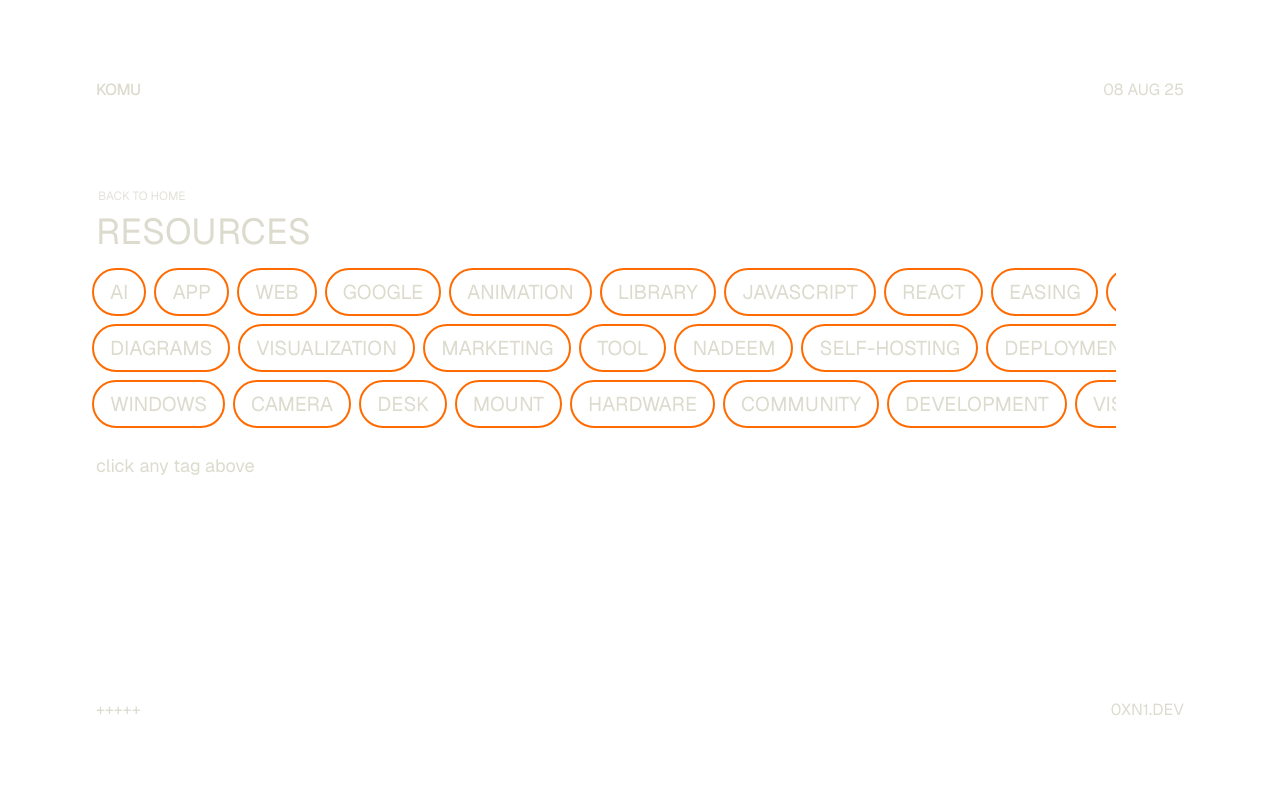
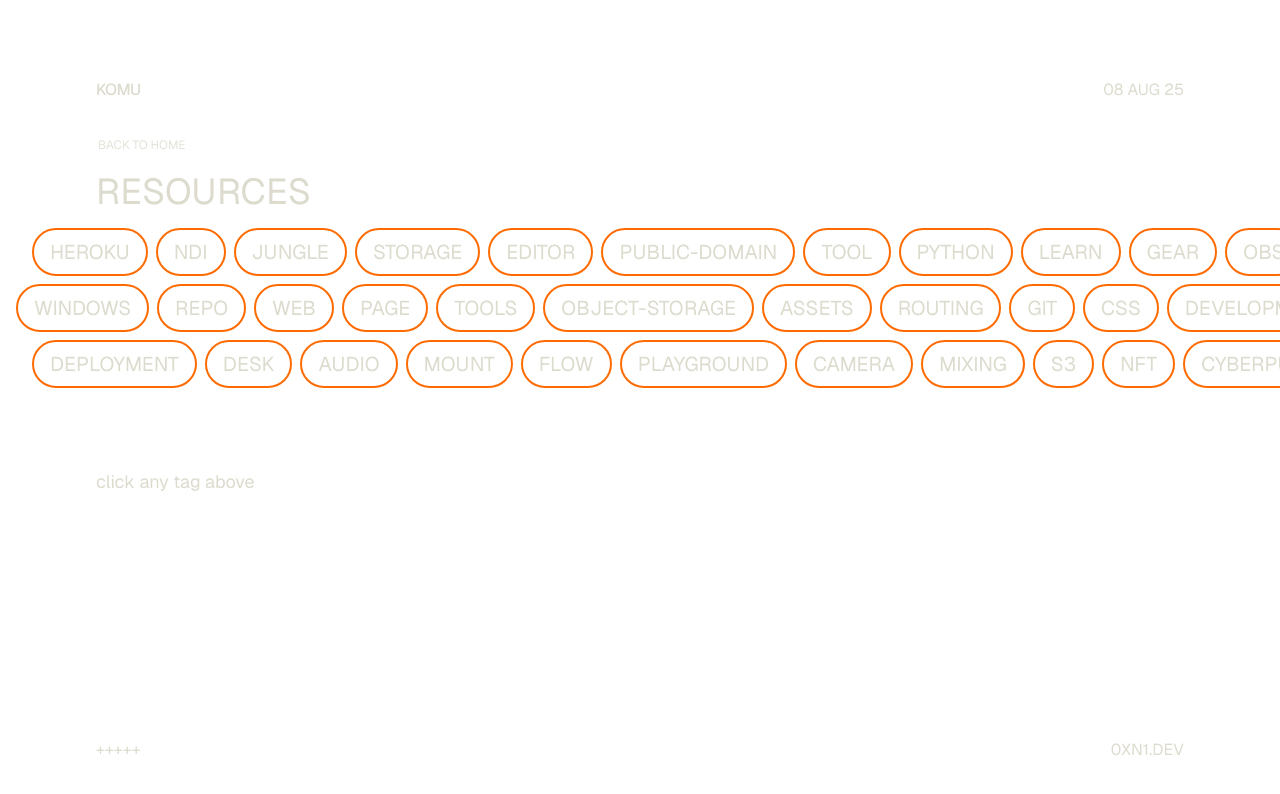
Before and after one commit to 0xN1/komu, a Next.js app: page /resources in a window 1280 px wide. Shown: the top 794 px of the page. Built offline with nearby package versions, Linux system fonts and the light colour scheme.

Commit message:
feat: animation and layout improvements

```diff
--- a/package.json
+++ b/package.json
@@ -9,9 +9,11 @@
     "lint": "next lint"
   },
   "dependencies": {
+    "lucide-react": "^0.539.0",
+    "motion": "^12.23.12",
+    "next": "15.4.6",
     "react": "19.1.0",
-    "react-dom": "19.1.0",
-    "next": "15.4.6"
+    "react-dom": "19.1.0"
   },
   "devDependencies": {
     "typescript": "^5",
--- a/src/app/globals.css
+++ b/src/app/globals.css
@@ -38,6 +38,9 @@ body {
   background: var(--background);
   color: var(--foreground);
   font-family: Arial, Helvetica, sans-serif;
+  overscroll-behavior-y: contain;
+  overflow: hidden;
+  scroll-behavior: smooth;
 }
 
 @keyframes minibounce {
--- a/src/app/resources/page.tsx
+++ b/src/app/resources/page.tsx
@@ -3,6 +3,8 @@
 import sessions from "@/lib/data/sessions";
 import Link from "next/link";
 import { useEffect, useState, useRef } from "react";
+import { motion as m} from "motion/react"
+import { fadeIn, tagsStaggerAnimation, staggerAnimation } from "@/lib/anim";
 
 // Simple but effective shuffle function with seed
 const shuffleArray = <T,>(array: T[], seed: number): T[] => {
@@ -46,20 +48,20 @@ const ResourcesPage = () => {
   const [filteredResources, setFilteredResources] = useState<
     (typeof sessions)[0]["resources"]
   >([]);
-  const [shuffledSessions, setShuffledSessions] = useState(sessions);
+  const [shuffledTags, setShuffledTags] = useState<string[]>([]);
 
-  // Shuffle sessions on mount with a stable seed
+  // Get all unique tags from sessions
+  const tags = sessions
+    .flatMap((session) => session.resources.map((resource) => resource.tags))
+    .flat();
+  const uniqueTags = [...new Set(tags)];
+
+  // Shuffle tags on mount with a stable seed
   useEffect(() => {
     const today = new Date();
     const seed = today.getFullYear() * 10000 + (today.getMonth() + 1) * 100 + today.getDate();
-    setShuffledSessions(shuffleArray(sessions, seed));
+    setShuffledTags(shuffleArray(uniqueTags, seed));
   }, []);
-
-  // get all unique tags from shuffled sessions
-  const tags = shuffledSessions
-    .flatMap((session) => session.resources.map((resource) => resource.tags))
-    .flat();
-  const uniqueTags = [...new Set(tags)];
 
   const handleTagClick = (tag: string) => {
     setSelectedTag(tag);
@@ -68,14 +70,14 @@ const ResourcesPage = () => {
   useEffect(() => {
     if (selectedTag) {
       setFilteredResources(
-        shuffledSessions.flatMap((session) =>
+        sessions.flatMap((session) =>
           session.resources.filter((resource) =>
             resource.tags.includes(selectedTag)
           )
         )
       );
     }
-  }, [selectedTag, shuffledSessions]);
+  }, [selectedTag]);
 
   // Create refs for each scrollable container
   const scrollRef1 = useHorizontalScroll();
@@ -83,77 +85,99 @@ const ResourcesPage = () => {
   const scrollRef3 = useHorizontalScroll();
 
   return (
-    <div className="w-full flex flex-col gap-4 p-4">
+    <div className="w-full flex flex-col gap-4 p-4 relative -mt-12">
+      <m.span {...fadeIn} transition={{ delay: 0.2, duration: 0.5 }}>
         <Link
           href="/"
           className="text-xs uppercase text-secondary/80 -mb-2 hover:underline hover:text-primary ml-[2px]"
         >
           back to home
         </Link>
-      <h1 className="text-4xl uppercase">RESOURCES</h1>
-      <div className="flex flex-col gap-2 w-full">
+      </m.span>
+      <m.h1 {...fadeIn} transition={{ delay: 0.2, duration: 0.5 }} className="text-4xl uppercase">RESOURCES</m.h1>
+      <div className="flex flex-col gap-2 w-full relative">
+        <div className="flex flex-col gap-2 w-screen absolute inset-0 -ml-12 sm:-ml-24 pointer-events-none">
         <div
           ref={scrollRef1}
-          className="flex flex-row gap-2 overflow-x-auto w-full max-w-[80dvw] flex-nowrap scrollbar-hidden -ml-1"
+          className="flex flex-row gap-2 overflow-x-auto w-full max-w-screen flex-nowrap scrollbar-hidden pl-8 pointer-events-auto"
         >
-          {uniqueTags.slice(0, Math.ceil(uniqueTags.length / 3)).map((tag) => (
-            <div key={tag} className="flex-shrink-0">
-              <button
-                className="text-xl uppercase cursor-pointer hover:underline hover:decoration-primary border-2 border-primary rounded-full px-4 py-2
-                hover:bg-primary hover:text-white
-                "
+          {shuffledTags.slice(0, Math.ceil(shuffledTags.length / 3)).map((tag, index) => (
+            <m.div key={tag} className="flex-shrink-0">
+              <m.button
+                variants={tagsStaggerAnimation}
+                custom={index}
+                initial="hidden"
+                animate="visible"
+                className={`text-xl uppercase cursor-pointer hover:underline hover:decoration-primary border-2 border-primary rounded-full px-4 py-2 ${
+                  selectedTag === tag
+                    ? 'bg-primary text-secondary'
+                    : 'hover:bg-primary hover:text-white'
+                }`}
                 onClick={() => handleTagClick(tag)}
               >
                 {tag}
-              </button>
-            </div>
+              </m.button>
+            </m.div>
           ))}
         </div>
         <div
           ref={scrollRef2}
-          className="flex flex-row gap-2 overflow-x-auto w-full max-w-[80dvw] flex-nowrap scrollbar-hidden -ml-1"
+          className="flex flex-row gap-2 overflow-x-auto w-full max-w-screen flex-nowrap scrollbar-hidden pl-4 pointer-events-auto"
         >
-          {uniqueTags
+          {shuffledTags
             .slice(
-              Math.ceil(uniqueTags.length / 3),
-              Math.ceil(uniqueTags.length / 3) * 2
+              Math.ceil(shuffledTags.length / 3),
+              Math.ceil(shuffledTags.length / 3) * 2
             )
-            .map((tag) => (
-              <div key={tag} className="flex-shrink-0">
-                <button
-                  className="text-xl uppercase cursor-pointer hover:underline hover:decoration-primary border-2 border-primary rounded-full px-4 py-2
-                hover:bg-primary hover:text-white
-                "
+            .map((tag, index) => (
+              <m.div key={tag} className="flex-shrink-0">
+                <m.button
+                  variants={tagsStaggerAnimation}
+                  custom={index + Math.ceil(shuffledTags.length / 3)}
+                  initial="hidden"
+                  animate="visible"
+                  className={`text-xl uppercase cursor-pointer hover:underline hover:decoration-primary border-2 border-primary rounded-full px-4 py-2 ${
+                    selectedTag === tag
+                      ? 'bg-primary text-secondary'
+                      : 'hover:bg-primary hover:text-white'
+                  }`}
                   onClick={() => handleTagClick(tag)}
                 >
                   {tag}
-                </button>
-              </div>
+                </m.button>
+              </m.div>
             ))}
         </div>
         <div
           ref={scrollRef3}
-          className="flex flex-row gap-2 overflow-x-auto w-full max-w-[80dvw] flex-nowrap scrollbar-hidden -ml-1"
+          className="flex flex-row gap-2 overflow-x-auto w-full max-w-screen flex-nowrap pl-8 scrollbar-hidden pointer-events-auto"
         >
-          {uniqueTags
-            .slice(Math.ceil(uniqueTags.length / 3) * 2, uniqueTags.length)
-            .map((tag) => (
-              <div key={tag} className="flex-shrink-0">
-                <button
-                  className="text-xl uppercase cursor-pointer hover:underline hover:decoration-primary border-2 border-primary rounded-full px-4 py-2
-                hover:bg-primary hover:text-white
-                "
+          {shuffledTags
+            .slice(Math.ceil(shuffledTags.length / 3) * 2, shuffledTags.length)
+            .map((tag, index) => (
+              <m.div key={tag} className="flex-shrink-0">
+                <m.button
+                  variants={tagsStaggerAnimation}
+                  custom={index + Math.ceil(shuffledTags.length / 3) * 2}
+                  initial="hidden"
+                  animate="visible"
+                  className={`text-xl uppercase cursor-pointer hover:underline hover:decoration-primary border-2 border-primary rounded-full px-4 py-2 ${
+                    selectedTag === tag
+                      ? 'bg-primary text-secondary'
+                      : 'hover:bg-primary hover:text-white'
+                  }`}
                   onClick={() => handleTagClick(tag)}
                 >
                   {tag}
-                </button>
-              </div>
+                </m.button>
+              </m.div>
             ))}
         </div>
-        <div className="flex flex-col gap-2 mt-4 h-[20dvh] max-h-[20dvh] overflow-y-auto">
+        </div>
+        <div className="flex flex-col sm:grid sm:grid-cols-2 lg:grid-cols-3 xl:grid-cols-4 sm:space-y-4 gap-2 h-[24dvh] max-h-[24dvh] mt-48 sm:mt-60 overflow-y-auto scrollbar-hidden">
           {filteredResources.length > 0 ? (
             filteredResources.map((resource, index) => (
-              <div key={resource.id}>
+              <m.div key={resource.id} variants={staggerAnimation} custom={index} initial="hidden" animate="visible">
                 <Link
                   href={resource.uri}
                   target="_blank"
@@ -163,10 +187,10 @@ const ResourcesPage = () => {
                   {resource.title}
                 </Link>
                 <p className="text-lg">{resource.description}</p>
-              </div>
+              </m.div>
             ))
           ) : (
-            <p className="text-lg">click any tag above</p>
+            <m.p {...fadeIn} transition={{ delay: 1.2, duration: 0.5 }} className="text-lg">click any tag above</m.p>
           )}
         </div>
       </div>
--- a/src/components/footer.tsx
+++ b/src/components/footer.tsx
@@ -1,9 +1,14 @@
+'use client'
+
 import Link from "next/link";
+import { fadeIn } from "@/lib/anim";
+import {motion as m} from "motion/react"
 
 const Footer = () => {
   return (
     <footer className="w-full flex justify-between items-center p-4">
-      <span>+++++</span>
+      <m.span {...fadeIn} transition={{ delay: 0.2, duration: 0.5 }}>+++++</m.span>
+      <m.span {...fadeIn} transition={{ delay: 0.3, duration: 0.5 }} >
       <Link
         href="https://0xn1.dev"
         target="_blank"
@@ -12,6 +17,7 @@ const Footer = () => {
       >
         0XN1.DEV
       </Link>
+      </m.span>
     </footer>
   );
 };
--- a/src/components/header.tsx
+++ b/src/components/header.tsx
@@ -2,6 +2,8 @@
 
 import Link from "next/link";
 import { useState, useEffect } from "react";
+import {motion as m} from "motion/react"
+import { fadeIn } from "@/lib/anim";
 
 const Header = () => {
   const [currentDate, setCurrentDate] = useState("");
@@ -29,15 +31,18 @@ const Header = () => {
 
   return (
     <header className="w-full flex justify-between items-center p-4">
+       <m.span {...fadeIn}>
       <Link
         href="/"
         className="font-medium tracking-tighter hover:text-primary hover:underline"
       >
-        KOMU
+          KOMU
+
       </Link>
-      <span className="uppercase">
+      </m.span>
+      <m.span {...fadeIn} transition={{ delay: 0.1, duration: 0.5 }} className="uppercase">
         {currentDate}
-      </span>
+      </m.span>
     </header>
   );
 };
--- /dev/null
+++ b/src/lib/anim/index.ts
@@ -0,0 +1,44 @@
+const fadeIn = {
+    initial: { opacity: 0, y: -10 },
+    animate: { opacity: 1, y: 0 },
+    transition: { duration: 0.5 },
+  }
+
+  // Animation variants for staggered links
+const staggerAnimation = {
+    hidden: { opacity: 0, y: -10 },
+    visible: (i: number) => ({
+      opacity: 1,
+      y: 0,
+      transition: {
+        delay: 0.1 +i * 0.1,
+        duration: 0.5,
+      },
+    }),
+  };
+
+  const staggerAnimationHorizontal = {
+    hidden: { opacity: 0, x: -10 },
+    visible: (i: number) => ({
+      opacity: 1,
+      x: 0,
+      transition: {
+        delay: 0.1 +i * 0.2,
+        duration: 0.5,
+      },
+    }),
+  };
+
+  const tagsStaggerAnimation = {
+    hidden: { opacity: 0, x: 10 },
+    visible: (i: number) => ({
+      opacity: 1,
+      x: 0,
+      transition: {
+        delay: 0.05 +i * 0.01,
+        duration: 0.5,
+      },
+    }),
+  };
+
+  export { fadeIn, staggerAnimation, tagsStaggerAnimation, staggerAnimationHorizontal }
```
Also changed, not shown: src/app/about/page.tsx (+11 -13 lines), src/app/page.tsx (+24 -8 lines), src/app/sessions/[slug]/page.tsx (+17 -9 lines), src/app/sessions/page.tsx (+21 -7 lines), 1 other file (tests, documents, lock files or other folders). Lines whose indentation alone changed are shown as unchanged.
